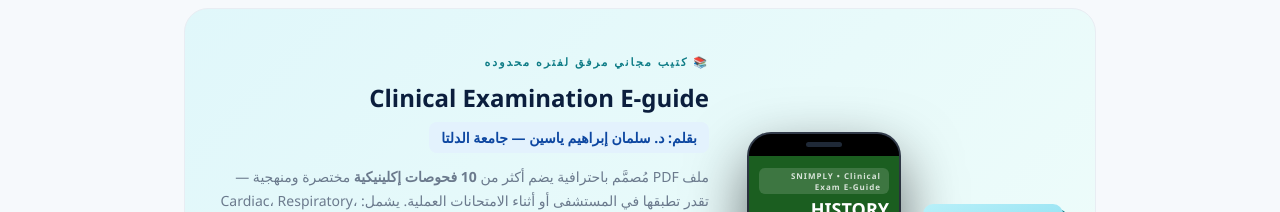
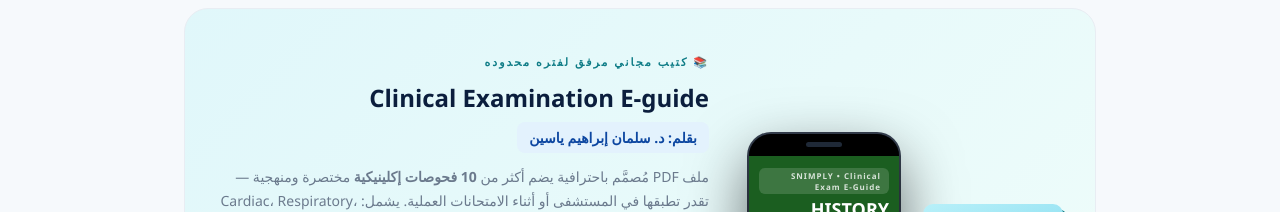
Before and after one commit to salmanibyaseen-oss/gp101-app, a Next.js app: page / in a window 1280 px wide. Shown: the part 1920-2132 px from the top of the page. Built offline with nearby package versions, Linux system fonts and the light colour scheme.

Commit message:
Update page.tsx

```diff
--- a/src/app/page.tsx
+++ b/src/app/page.tsx
@@ -254,7 +254,7 @@ export default function Home() {
             <span style={{ fontSize: 11, fontWeight: 700, letterSpacing: 2, color: COLORS.teal, textTransform: "uppercase" }}>📚 كتيب مجاني مرفق لفتره محدوده</span>
             <h2 style={{ fontSize: 24, fontWeight: 800, margin: "10px 0 8px", color: COLORS.navy }}>Clinical Examination E-guide</h2>
             <p style={{ fontSize: 14, color: "#0d47a1", fontWeight: 600, background: "#e3f2fd", borderRadius: 8, padding: "6px 12px", display: "inline-block", marginBottom: 12 }}>
-              بقلم: د. سلمان إبراهيم ياسين — جامعة الدلتا
+              بقلم: د. سلمان إبراهيم ياسين
             </p>
             <p style={{ fontSize: 14, color: COLORS.gray, lineHeight: 1.7, marginBottom: 16 }}>
               ملف PDF مُصمَّم باحترافية يضم أكثر من <strong>10 فحوصات إكلينيكية</strong> مختصرة ومنهجية — تقدر تطبقها في المستشفى أو أثناء الامتحانات العملية. يشمل: Cardiac، Respiratory، Abdominal، Neurological (CN/UL/LL)، Musculoskeletal، GYN، Obstetrics، Pediatrics وغيرها.
```
